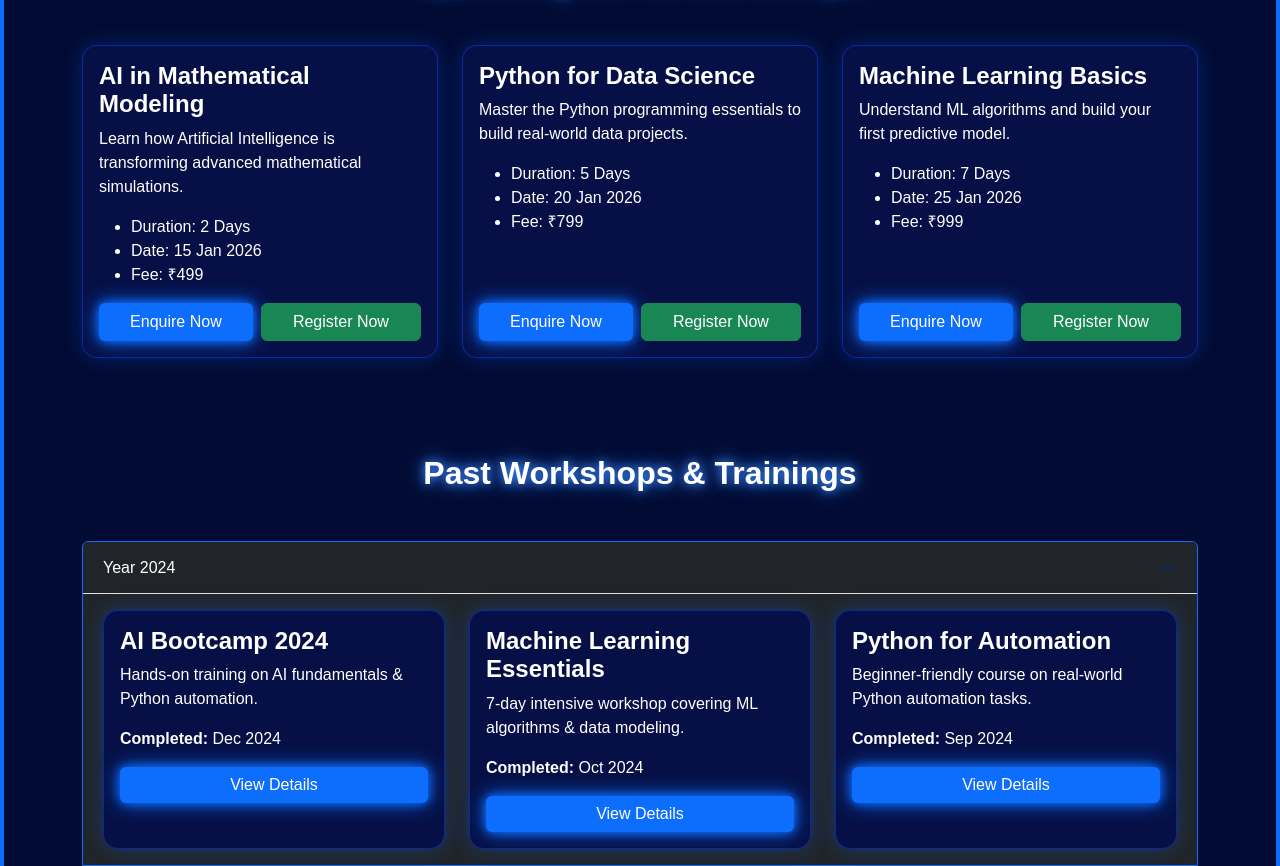
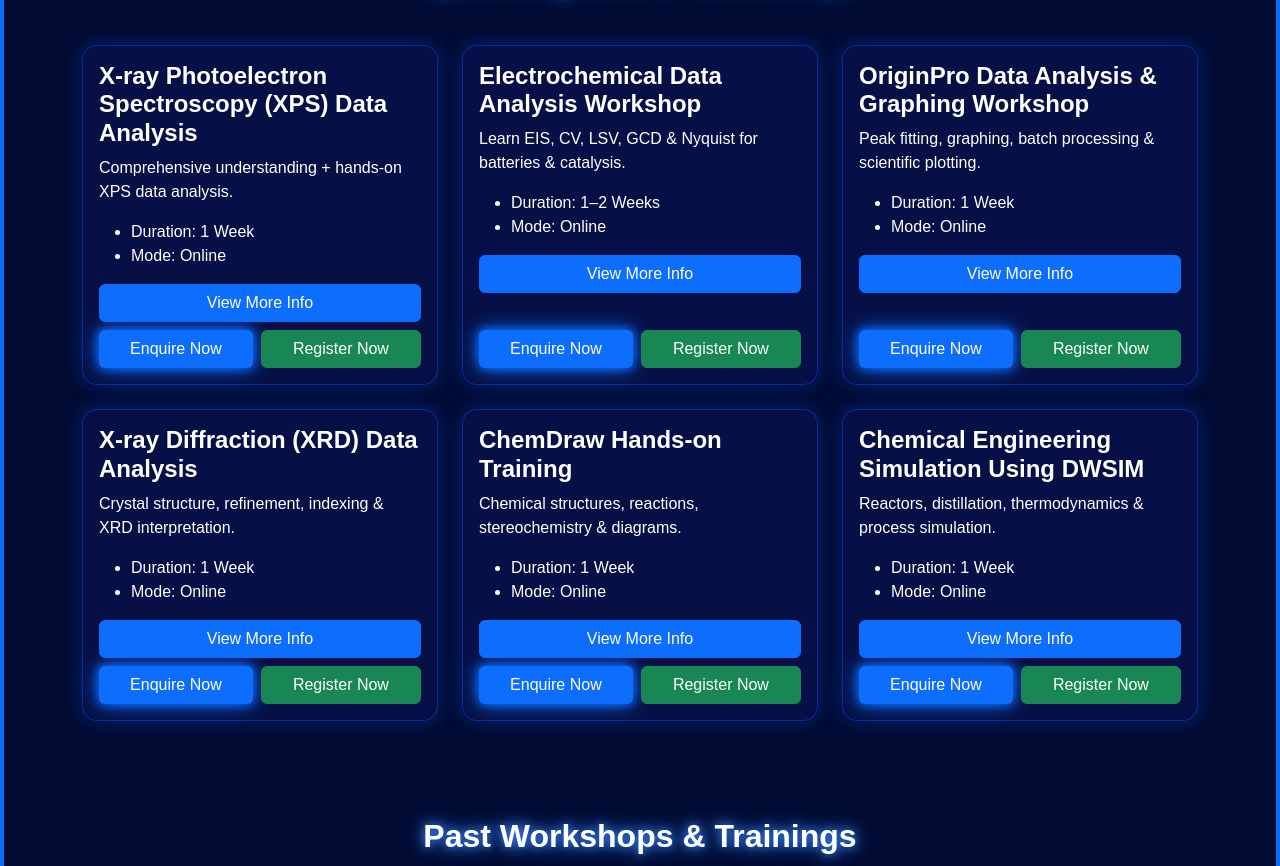
Before and after one commit to niraj12890-jpg/novaacademy, a plain HTML site: page index.html in a window 1280 px wide. Shown: the part 838-1704 px from the top of the page. Drawn offline with nearby package versions, Linux system fonts and the light colour scheme.

Commit message:
Update index.html

```diff
--- a/index.html
+++ b/index.html
@@ -102,53 +102,115 @@
     <section class="container py-5" id="workshops">
     <h2 class="text-center neon-text mb-5">Upcoming Online Workshops</h2>
     <div class="row g-4">
+
+        <!-- XPS WORKSHOP -->
         <div class="col-md-4">
             <div class="card p-3">
-                    <h4 class="fw-bold">AI in Mathematical Modeling</h4>
-                    <p>Learn how Artificial Intelligence is transforming advanced mathematical simulations.</p>
+                <h4 class="fw-bold">X-ray Photoelectron Spectroscopy (XPS) Data Analysis</h4>
+                <p>Comprehensive understanding + hands-on XPS data analysis.</p>
                 <ul>
-                        <li>Duration: 2 Days</li>
-                        <li>Date: 15 Jan 2026</li>
-                        <li>Fee: ₹499</li>
+                    <li>Duration: 1 Week</li>
+                    <li>Mode: Online</li>
                 </ul>
+                <button class="btn btn-primary w-100 mb-2" onclick="openDetails('xps')">View More Info</button>
+
                 <div class="d-flex gap-2 mt-auto">
                     <button class="btn btn-neon flex-fill" onclick="openPopup('enquirePopup')">Enquire Now</button>
                     <button class="btn btn-success flex-fill" onclick="openPopup('registerPopup')">Register Now</button>
-
                 </div>
             </div>
         </div>
+
+        <!-- ELECTROCHEMICAL WORKSHOP -->
         <div class="col-md-4">
             <div class="card p-3">
-                    <h4 class="fw-bold">Python for Data Science</h4>
-                    <p>Master the Python programming essentials to build real-world data projects.</p>
+                <h4 class="fw-bold">Electrochemical Data Analysis Workshop</h4>
+                <p>Learn EIS, CV, LSV, GCD & Nyquist for batteries & catalysis.</p>
                 <ul>
-                        <li>Duration: 5 Days</li>
-                        <li>Date: 20 Jan 2026</li>
-                        <li>Fee: ₹799</li>
+                    <li>Duration: 1–2 Weeks</li>
+                    <li>Mode: Online</li>
                 </ul>
+                <button class="btn btn-primary w-100 mb-2" onclick="openDetails('electro')">View More Info</button>
+
                 <div class="d-flex gap-2 mt-auto">
                     <button class="btn btn-neon flex-fill" onclick="openPopup('enquirePopup')">Enquire Now</button>
                     <button class="btn btn-success flex-fill" onclick="openPopup('registerPopup')">Register Now</button>
-
                 </div>
             </div>
         </div>
+
+        <!-- ORIGIN PRO WORKSHOP -->
         <div class="col-md-4">
             <div class="card p-3">
-                    <h4 class="fw-bold">Machine Learning Basics</h4>
-                    <p>Understand ML algorithms and build your first predictive model.</p>
+                <h4 class="fw-bold">OriginPro Data Analysis & Graphing Workshop</h4>
+                <p>Peak fitting, graphing, batch processing & scientific plotting.</p>
                 <ul>
-                        <li>Duration: 7 Days</li>
-                        <li>Date: 25 Jan 2026</li>
-                        <li>Fee: ₹999</li>
+                    <li>Duration: 1 Week</li>
+                    <li>Mode: Online</li>
                 </ul>
+                <button class="btn btn-primary w-100 mb-2" onclick="openDetails('origin')">View More Info</button>
+
                 <div class="d-flex gap-2 mt-auto">
-    <button class="btn btn-neon flex-fill">Enquire Now</button>
-    <button class="btn btn-success flex-fill">Register Now</button>
+                    <button class="btn btn-neon flex-fill" onclick="openPopup('enquirePopup')">Enquire Now</button>
+                    <button class="btn btn-success flex-fill" onclick="openPopup('registerPopup')">Register Now</button>
                 </div>
             </div>
         </div>
+
+        <!-- XRD WORKSHOP -->
+        <div class="col-md-4">
+            <div class="card p-3">
+                <h4 class="fw-bold">X-ray Diffraction (XRD) Data Analysis</h4>
+                <p>Crystal structure, refinement, indexing & XRD interpretation.</p>
+                <ul>
+                    <li>Duration: 1 Week</li>
+                    <li>Mode: Online</li>
+                </ul>
+                <button class="btn btn-primary w-100 mb-2" onclick="openDetails('xrd')">View More Info</button>
+
+                <div class="d-flex gap-2 mt-auto">
+                    <button class="btn btn-neon flex-fill" onclick="openPopup('enquirePopup')">Enquire Now</button>
+                    <button class="btn btn-success flex-fill" onclick="openPopup('registerPopup')">Register Now</button>
+                </div>
+            </div>
+        </div>
+
+        <!-- CHEMDRAW WORKSHOP -->
+        <div class="col-md-4">
+            <div class="card p-3">
+                <h4 class="fw-bold">ChemDraw Hands-on Training</h4>
+                <p>Chemical structures, reactions, stereochemistry & diagrams.</p>
+                <ul>
+                    <li>Duration: 1 Week</li>
+                    <li>Mode: Online</li>
+                </ul>
+                <button class="btn btn-primary w-100 mb-2" onclick="openDetails('chemdraw')">View More Info</button>
+
+                <div class="d-flex gap-2 mt-auto">
+                    <button class="btn btn-neon flex-fill" onclick="openPopup('enquirePopup')">Enquire Now</button>
+                    <button class="btn btn-success flex-fill" onclick="openPopup('registerPopup')">Register Now</button>
+                </div>
+            </div>
+        </div>
+
+        <!-- DWSIM WORKSHOP -->
+        <div class="col-md-4">
+            <div class="card p-3">
+                <h4 class="fw-bold">Chemical Engineering Simulation Using DWSIM</h4>
+                <p>Reactors, distillation, thermodynamics & process simulation.</p>
+                <ul>
+                    <li>Duration: 1 Week</li>
+                    <li>Mode: Online</li>
+                </ul>
+                <button class="btn btn-primary w-100 mb-2" onclick="openDetails('dwsim')">View More Info</button>
+
+                <div class="d-flex gap-2 mt-auto">
+                    <button class="btn btn-neon flex-fill" onclick="openPopup('enquirePopup')">Enquire Now</button>
+                    <button class="btn btn-success flex-fill" onclick="openPopup('registerPopup')">Register Now</button>
+                </div>
+            </div>
+        </div>
+
     </div>
 </section>
 
@@ -540,6 +602,35 @@ function closePopup(id) {
   document.getElementById(id).style.display = "none";
 }
 </script>
+<!-- WORKSHOP INFO POPUP -->
+<div class="popup-overlay" id="workshopInfo" style="display:none;">
+  <div class="popup-box">
+    <h3 id="workshopTitle"></h3>
+    <p id="workshopDesc"></p>
+    <button class="btn btn-danger w-100 mt-3" onclick="closeDetails()">Close</button>
+  </div>
+</div>
+
+<script>
+const workshopData = {
+  xps: "Basic physics of photoemission, instrumentation, peak fitting, survey scans, chemical state analysis.",
+  electro: "CV, EIS, LSV, GCD, Tafel plots, battery & supercapacitor case studies.",
+  origin: "Graphing, peak analysis, curve fitting, batch processing, multi-layer plots.",
+  xrd: "Phase identification, Rietveld refinement, structure solution, peak indexing.",
+  chemdraw: "Drawing chemical structures, reactions, stereochemistry, templates, exporting HD diagrams.",
+  dwsim: "Thermodynamics, reactors, distillation, heat exchangers, separation processes, flowsheeting."
+};
+
+function openDetails(key){
+  document.getElementById('workshopInfo').style.display = "flex";
+  document.getElementById('workshopTitle').innerText = key.toUpperCase() + " WORKSHOP";
+  document.getElementById('workshopDesc').innerText = workshopData[key];
+}
+
+function closeDetails(){
+  document.getElementById('workshopInfo').style.display = "none";
+}
+</script>
 
 </body>
 </html>
```
Lines whose indentation alone changed are shown as unchanged.
